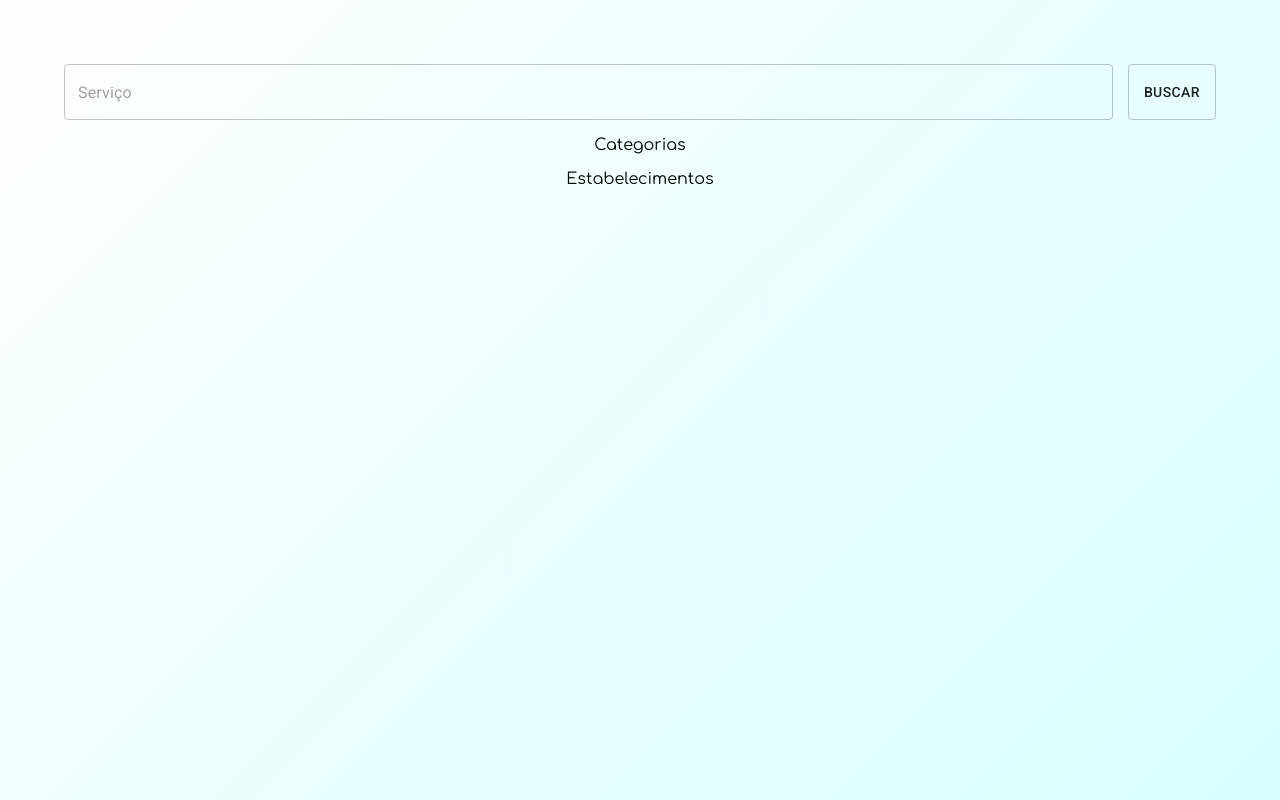
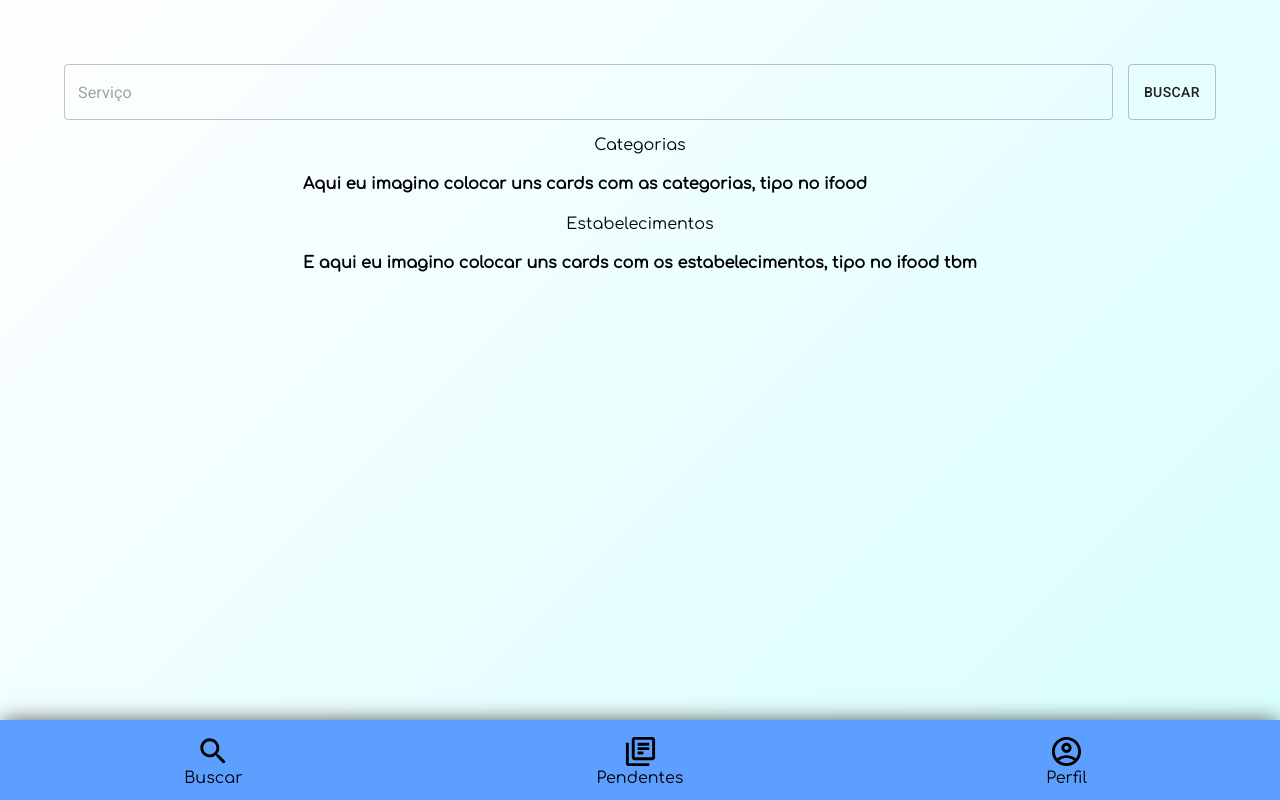
Before and after one commit to joaomcouto/UFMG-20201, a React (Create React App) app in the folder servi/: page /search in a window 1280 px wide. Built offline with nearby package versions, Linux system fonts and the light colour scheme.

Commit message:
add footer/menu component

```diff
--- a/servi/src/components/Busca/index.js
+++ b/servi/src/components/Busca/index.js
@@ -1,5 +1,7 @@
 import React from 'react'
 import './Busca.css';
+
+import Footer from '../Footer'
 
 import {TextField, Button } from '@material-ui/core';
 
@@ -13,11 +15,16 @@ export default function Busca() {
                 <Button  variant="outlined">Buscar</Button>
             </section>
             <section>
+
+                {/* Placeholder*/}
                 <p className="section-name" >Categorias</p>
-
+                <h4>Aqui eu imagino colocar uns cards com as categorias, tipo no ifood</h4>
                 <p className="section-name" >Estabelecimentos</p>
+                <h4>E aqui eu imagino colocar uns cards com os estabelecimentos, tipo no ifood tbm</h4>
+                {/*  */}
 
             </section>
+            <Footer />
         </div>
     )
 }
--- /dev/null
+++ b/servi/src/components/Footer/Footer.css
@@ -0,0 +1,23 @@
+.footer {
+    position: absolute;
+    width: 100%;
+    height: 10vh;
+    background: #5D9FFF;
+    top: 90vh;
+    display: flex;
+    -webkit-box-shadow: 0px 0px 21px -2px rgba(0,0,0,0.75);
+    -moz-box-shadow: 0px 0px 21px -2px rgba(0,0,0,0.75);
+    box-shadow: 0px 0px 21px -2px rgba(0,0,0,0.75);
+}
+
+.footer .footer-div {
+    flex: 1;
+    display: flex;
+    flex-direction: column;
+    align-items: center;
+    justify-content: center;
+}
+
+.footer .footer-div p {
+    margin: 0;
+}
--- /dev/null
+++ b/servi/src/components/Footer/index.js
@@ -0,0 +1,23 @@
+import React from 'react'
+import './Footer.css';
+
+import { AccountCircleOutlined, SearchRounded, LibraryBooksOutlined } from '@material-ui/icons';
+
+export default function Footer() {
+    return (
+        <div className="footer">
+            <div className="footer-div">
+                <SearchRounded fontSize="Large"/>
+                <p>Buscar</p>
+            </div>
+            <div className="footer-div">
+                <LibraryBooksOutlined fontSize="Large"/>
+                <p>Pendentes</p>
+            </div>
+            <div className="footer-div">
+                <AccountCircleOutlined fontSize="Large"/>
+                <p>Perfil</p>
+            </div>
+        </div>
+    )
+}
```
